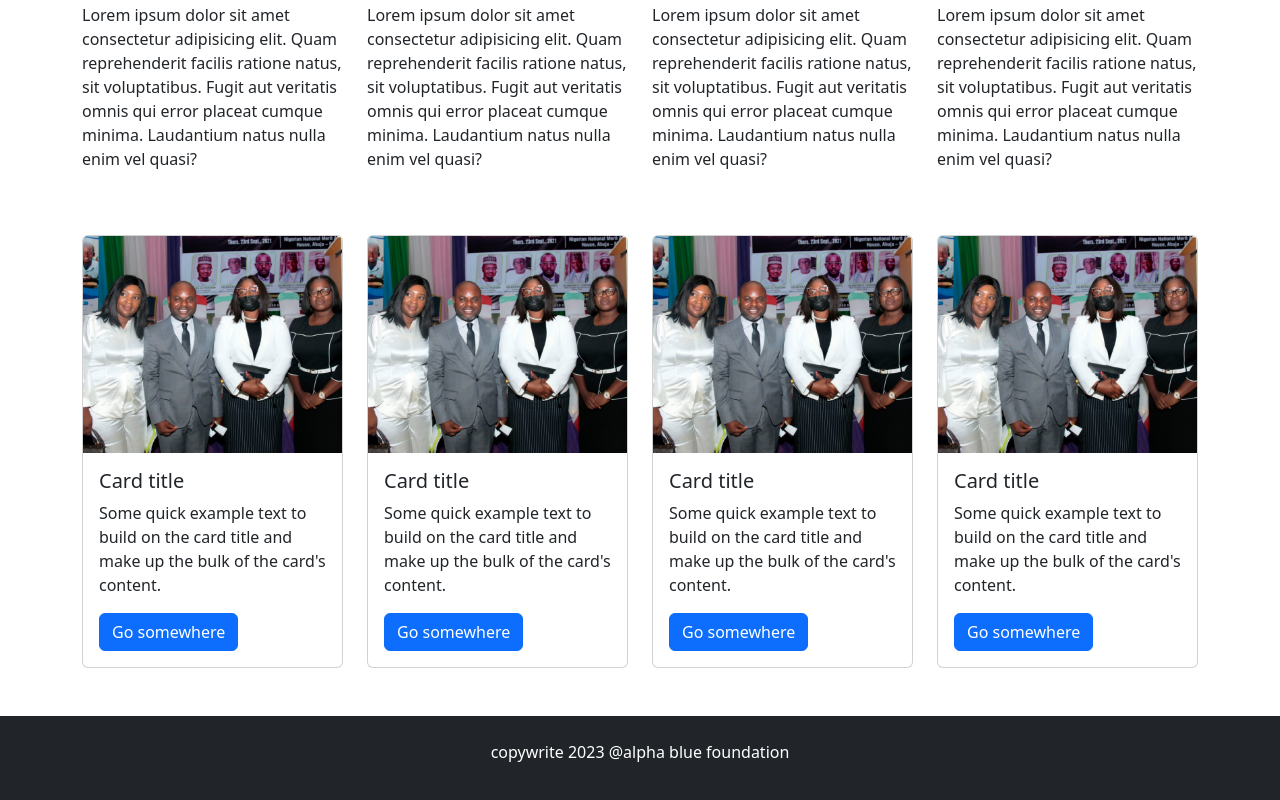
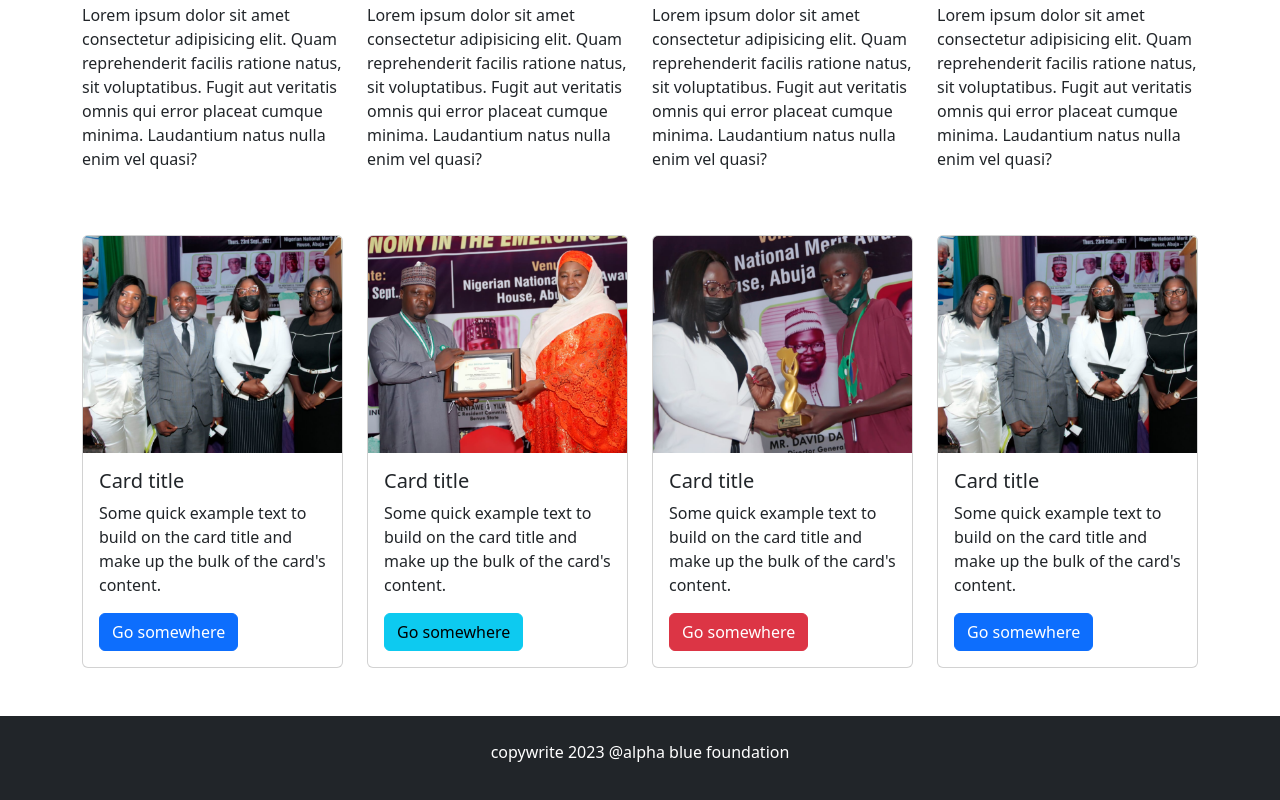
Before and after one commit to femmyte/iwd, a plain HTML site: page index.html in a window 1280 px wide. Shown: the part 1571-2371 px from the top of the page. Drawn offline with nearby package versions, Linux system fonts and the light colour scheme.

Commit message:
Changed the colors of the card button

```diff
--- a/index.html
+++ b/index.html
@@ -257,7 +257,7 @@
 				<div class="col-sm-6 col-md-4 col-lg-3">
 					<div class="card">
 						<img
-							src="images/galery1.png"
+							src="images/galery2.png"
 							class="card-img-top"
 							alt="..."
 						/>
@@ -268,7 +268,7 @@
 								title and make up the bulk of the card's
 								content.
 							</p>
-							<a href="#" class="btn btn-primary">Go somewhere</a>
+							<a href="#" class="btn btn-info">Go somewhere</a>
 						</div>
 					</div>
 				</div>
@@ -277,7 +277,7 @@
 				<div class="col-sm-6 col-md-4 col-lg-3">
 					<div class="card">
 						<img
-							src="images/galery1.png"
+							src="images/galery3.png"
 							class="card-img-top"
 							alt="..."
 						/>
@@ -288,7 +288,7 @@
 								title and make up the bulk of the card's
 								content.
 							</p>
-							<a href="#" class="btn btn-primary">Go somewhere</a>
+							<a href="#" class="btn btn-danger">Go somewhere</a>
 						</div>
 					</div>
 				</div>
```
